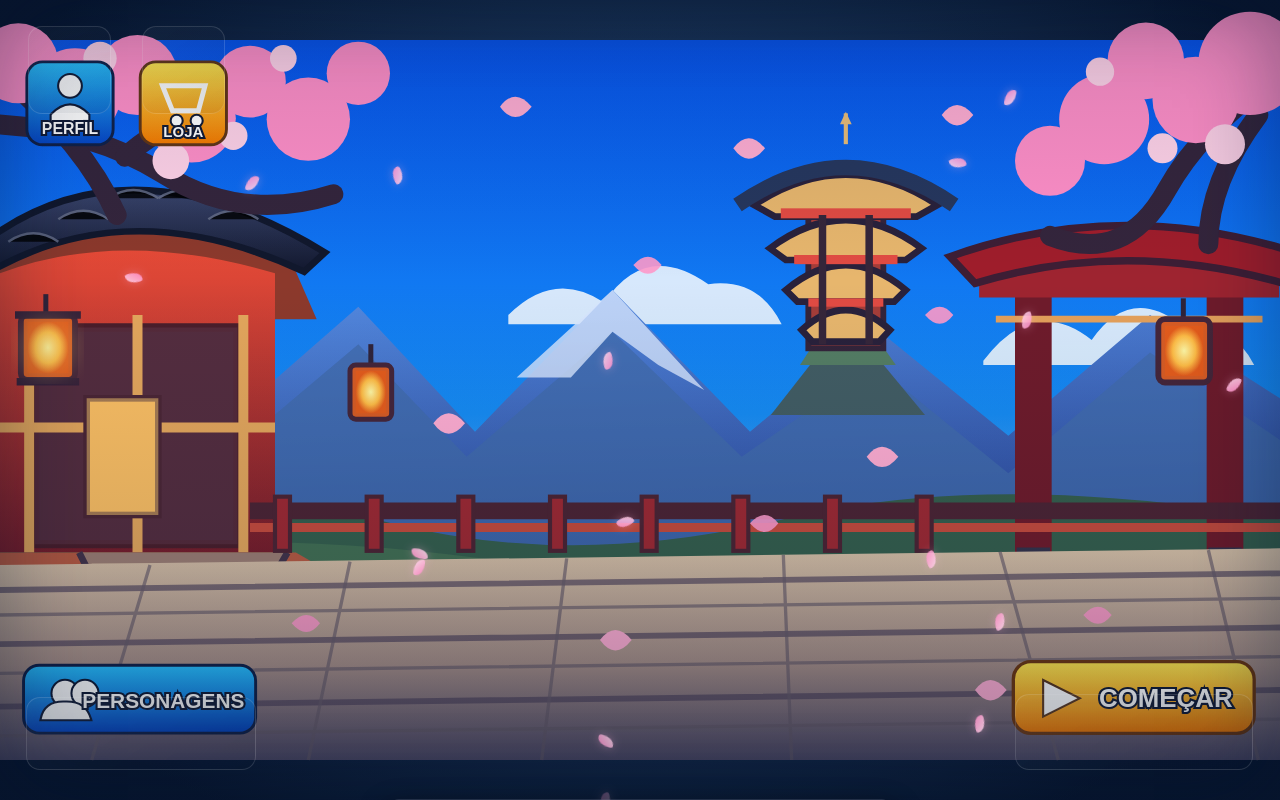
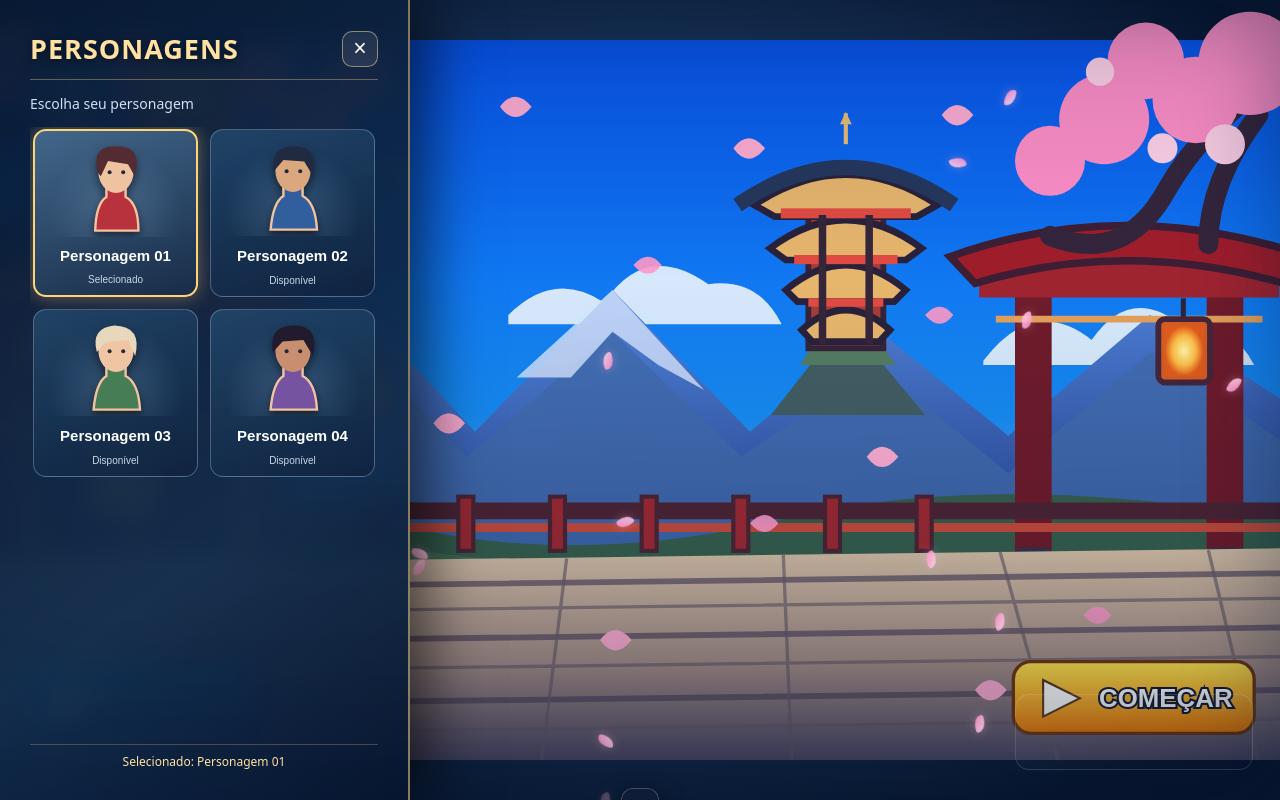
Before and after one commit to 2yk6ikmymthiymkhu/EGG-FIRE-, a plain HTML site: page app/src/main/assets/web/index.html in a window 1280 px wide. Both pictures are taken after a click on the button 140 px from the left and 733 px from the top of the page. Drawn offline with Linux system fonts and the light colour scheme.

Commit message:
Adicionar painel lateral de seleção de personagens

```diff
--- a/app/src/main/assets/web/index.html
+++ b/app/src/main/assets/web/index.html
@@ -21,6 +21,22 @@
 #status{position:absolute;z-index:5;left:50%;bottom:3%;transform:translate(-50%,150%);padding:11px 18px;border:1px solid #ffffff35;border-radius:14px;background:#101d38ed;color:#fff;font-weight:700;font-size:clamp(12px,1.6vw,17px);text-align:center;max-width:90%;box-shadow:0 8px 28px #0007;transition:transform .25s ease}
 #status.show{transform:translate(-50%,0)}
 @media(prefers-reduced-motion:reduce){.petal{animation:none;display:none}.hit{transition:none}}
+
+#characters-panel{position:absolute;z-index:8;left:0;top:0;height:100%;width:min(410px,43vw);min-width:280px;padding:clamp(16px,2.4vw,30px);background:linear-gradient(145deg,#081a34f5,#102b4bf2 65%,#07152ff5);border-right:2px solid #f2c87988;box-shadow:18px 0 55px #0009;backdrop-filter:blur(12px);transform:translateX(-105%);transition:transform .32s cubic-bezier(.2,.8,.2,1);color:#fff;display:flex;flex-direction:column;gap:14px}
+#characters-panel.open{transform:translateX(0)}
+.panel-head{display:flex;align-items:center;justify-content:space-between;gap:12px;border-bottom:1px solid #e8c47c66;padding-bottom:12px}
+.panel-title{font-size:clamp(18px,2.4vw,27px);font-weight:900;letter-spacing:1px;color:#ffe2a1;text-shadow:0 2px 10px #0008}
+#close-characters{width:36px;height:36px;border:1px solid #f4d49a88;border-radius:10px;background:#ffffff14;color:white;font-size:23px;line-height:1;cursor:pointer}
+.panel-subtitle{font-size:clamp(11px,1.3vw,14px);color:#d2e0f2;margin:0}
+.character-list{display:grid;grid-template-columns:repeat(2,minmax(0,1fr));gap:12px;overflow:auto;padding:2px 3px 8px}
+.character-card{min-height:clamp(125px,21vh,190px);border:1px solid #b9d4ed55;border-radius:13px;background:linear-gradient(160deg,#244b70cc,#10233fe8);color:#fff;padding:10px 8px;display:flex;flex-direction:column;align-items:center;justify-content:space-between;gap:8px;cursor:pointer;transition:.18s}
+.character-card.selected{border:2px solid #ffd477;box-shadow:0 0 18px #f4c66b66;background:linear-gradient(160deg,#42678b,#182c48)}
+.avatar{height:clamp(65px,12vh,105px);width:100%;display:grid;place-items:center;position:relative;overflow:hidden;border-radius:9px;background:radial-gradient(ellipse at 50% 75%,#8db5d944,transparent 65%)}
+.avatar svg{height:100%;max-width:100%;filter:drop-shadow(0 5px 5px #0008)}
+.character-name{font-size:clamp(11px,1.35vw,15px);font-weight:800;text-align:center}
+.character-state{font-size:10px;color:#c7d8ea}
+#selected-character{font-size:12px;color:#ffe2a1;text-align:center;margin-top:auto;padding-top:8px;border-top:1px solid #e8c47c44}
+@media(max-width:600px){#characters-panel{width:min(360px,82vw);min-width:0}.character-list{grid-template-columns:repeat(2,minmax(0,1fr))}}
 </style>
 </head>
 <body>
@@ -31,13 +47,32 @@
 <button class="hit" id="shop" aria-label="Abrir loja"></button>
 <button class="hit" id="characters" aria-label="Ver personagens"></button>
 <button class="hit" id="start" aria-label="Começar partida"></button>
+<section id="characters-panel" aria-label="Personagens" aria-hidden="true">
+<div class="panel-head"><div class="panel-title">PERSONAGENS</div><button id="close-characters" aria-label="Fechar personagens">×</button></div>
+<p class="panel-subtitle">Escolha seu personagem</p>
+<div class="character-list">
+<button class="character-card selected" data-character="Personagem 01"><div class="avatar"><svg viewBox="0 0 100 120" aria-hidden="true"><path d="M24 112 Q25 78 38 70 L38 56 62 56 62 70 Q78 78 78 112Z" fill="#b8323e" stroke="#f3c2a0" stroke-width="3"/><ellipse cx="50" cy="38" rx="22" ry="27" fill="#f0c3a0"/><path d="M27 39 Q19 4 52 7 Q84 7 73 43 L65 29 40 25 31 44Z" fill="#542b32"/><circle cx="42" cy="39" r="2.5" fill="#20283a"/><circle cx="59" cy="39" r="2.5" fill="#20283a"/></svg></div><span class="character-name">Personagem 01</span><span class="character-state">Selecionado</span></button>
+<button class="character-card" data-character="Personagem 02"><div class="avatar"><svg viewBox="0 0 100 120" aria-hidden="true"><path d="M22 112 Q25 78 38 70 L38 56 62 56 62 70 Q78 78 80 112Z" fill="#315f9d" stroke="#f3c2a0" stroke-width="3"/><ellipse cx="50" cy="38" rx="22" ry="27" fill="#dba77f"/><path d="M26 39 Q22 7 52 8 Q82 7 75 45 L64 27 38 25Z" fill="#202b42"/><circle cx="42" cy="39" r="2.5" fill="#20283a"/><circle cx="59" cy="39" r="2.5" fill="#20283a"/></svg></div><span class="character-name">Personagem 02</span><span class="character-state">Disponível</span></button>
+<button class="character-card" data-character="Personagem 03"><div class="avatar"><svg viewBox="0 0 100 120" aria-hidden="true"><path d="M22 112 Q25 78 38 70 L38 56 62 56 62 70 Q78 78 80 112Z" fill="#477d55" stroke="#f3c2a0" stroke-width="3"/><ellipse cx="50" cy="38" rx="22" ry="27" fill="#efc5a4"/><path d="M26 40 Q18 10 48 7 Q83 8 74 45 L65 25 37 28Z" fill="#e6d7bd"/><circle cx="42" cy="39" r="2.5" fill="#20283a"/><circle cx="59" cy="39" r="2.5" fill="#20283a"/></svg></div><span class="character-name">Personagem 03</span><span class="character-state">Disponível</span></button>
+<button class="character-card" data-character="Personagem 04"><div class="avatar"><svg viewBox="0 0 100 120" aria-hidden="true"><path d="M22 112 Q25 78 38 70 L38 56 62 56 62 70 Q78 78 80 112Z" fill="#7653a0" stroke="#f3c2a0" stroke-width="3"/><ellipse cx="50" cy="38" rx="22" ry="27" fill="#c98e70"/><path d="M25 40 Q19 7 51 7 Q84 7 75 45 L63 25 37 27Z" fill="#211b2d"/><circle cx="42" cy="39" r="2.5" fill="#20283a"/><circle cx="59" cy="39" r="2.5" fill="#20283a"/></svg></div><span class="character-name">Personagem 04</span><span class="character-state">Disponível</span></button>
+</div><div id="selected-character">Selecionado: Personagem 01</div></section>
 <div id="status" role="status" aria-live="polite"></div>
 </main>
 <script>
 const statusBox=document.getElementById('status');let hideTimer;
 function showMessage(message){statusBox.textContent=message;statusBox.classList.add('show');clearTimeout(hideTimer);hideTimer=setTimeout(()=>statusBox.classList.remove('show'),2400)}
-const actions={profile:'Perfil: personalização e estatísticas serão adicionados nesta etapa.',shop:'Loja: sistema de itens será desenvolvido.',characters:'Personagens: seleção dos personagens será adicionada.',start:'O lobby está aberto. A partida Battle Royale ainda está em desenvolvimento.'};
+const actions={profile:'Perfil: personalização e estatísticas serão adicionados nesta etapa.',shop:'Loja: sistema de itens será desenvolvido.',start:'O lobby está aberto. A partida Battle Royale ainda está em desenvolvimento.'};
 Object.entries(actions).forEach(([id,message])=>document.getElementById(id).addEventListener('click',()=>showMessage(message)));
+const characterPanel=document.getElementById('characters-panel');
+function openCharacters(){characterPanel.classList.add('open');characterPanel.setAttribute('aria-hidden','false');}
+function closeCharacters(){characterPanel.classList.remove('open');characterPanel.setAttribute('aria-hidden','true');}
+document.getElementById('characters').addEventListener('click',openCharacters);
+document.getElementById('close-characters').addEventListener('click',closeCharacters);
+document.querySelectorAll('.character-card').forEach(card=>card.addEventListener('click',()=>{
+ document.querySelectorAll('.character-card').forEach(item=>{item.classList.remove('selected');item.querySelector('.character-state').textContent='Disponível';});
+ card.classList.add('selected');card.querySelector('.character-state').textContent='Selecionado';
+ document.getElementById('selected-character').textContent='Selecionado: '+card.dataset.character;
+}));
 const petals=document.getElementById('petals');
 for(let i=0;i<18;i++){const p=document.createElement('i');p.className='petal';p.style.setProperty('--left',(Math.random()*100)+'%');p.style.setProperty('--duration',(9+Math.random()*12)+'s');p.style.setProperty('--delay',(-Math.random()*18)+'s');p.style.setProperty('--drift',(Math.random()*100-50)+'px');p.style.setProperty('--angle',(Math.random()*180)+'deg');petals.appendChild(p)}
 </script>
```
